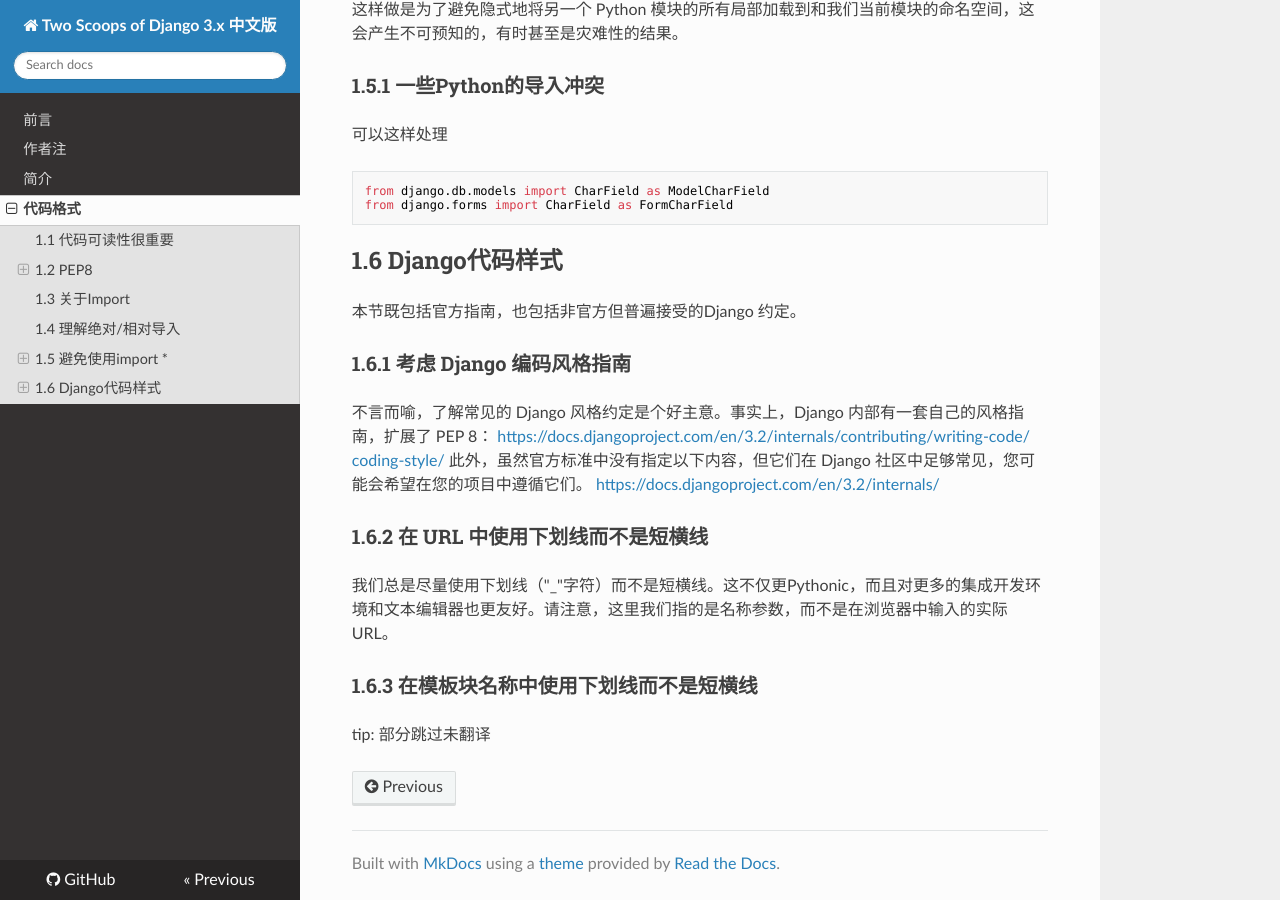
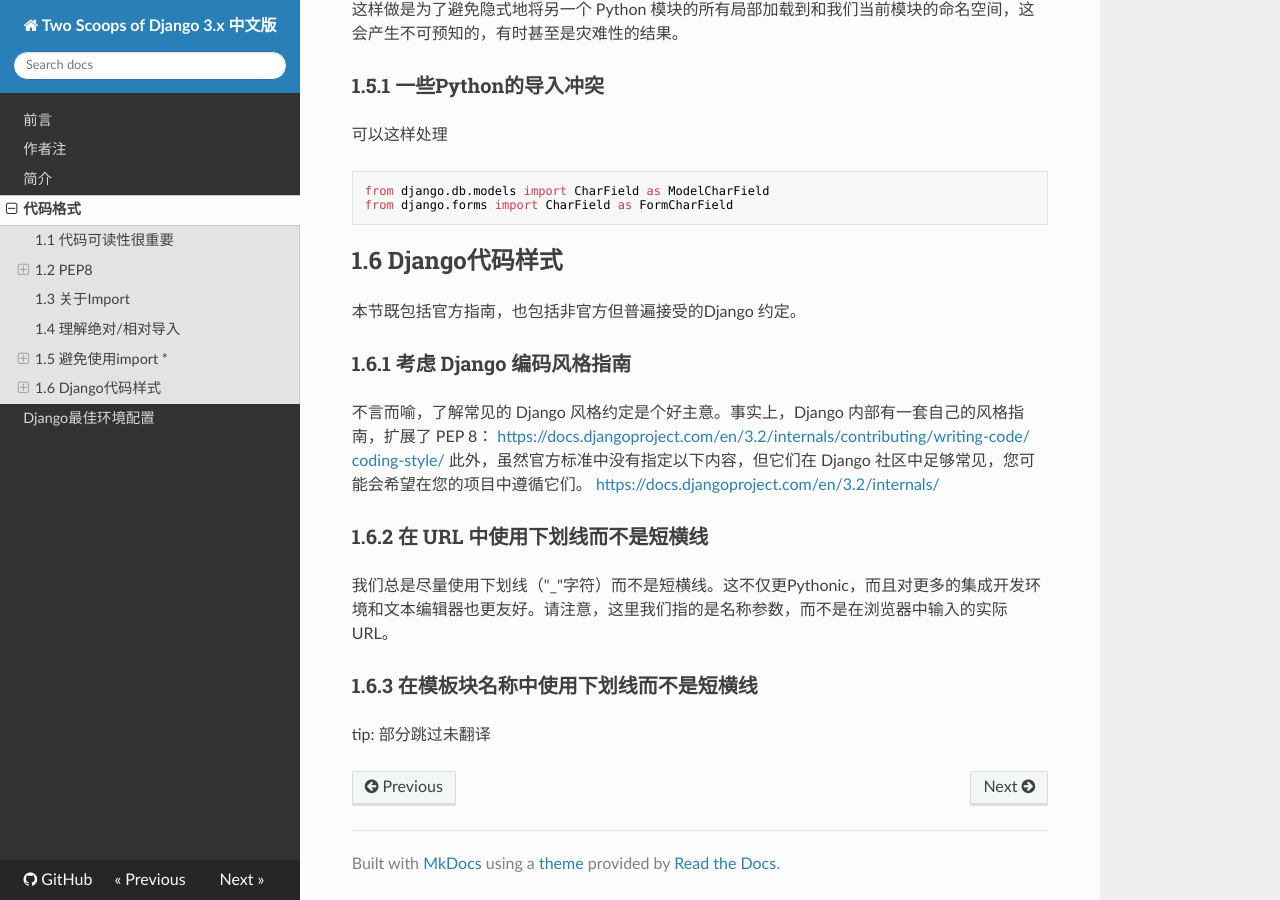
Before and after one commit to caoqianming/django3x-best-practice, an MkDocs documentation site: the page built from docs/coding_style.md, in a window 1280 px wide and 900 px high, scrolled down 2745 px. Built offline with MkDocs 1.6.1, drawn with Linux system fonts in a browser that asks for light colours; nearby versions of some CDN libraries; part of the change alters nothing that is shown.

Commit message:
feat: 增加目录

```diff
--- a/mkdocs.yml
+++ b/mkdocs.yml
@@ -11,3 +11,4 @@ nav:
   - 作者注: 'authors_notes.md'
   - 简介: 'information.md'
   - 代码格式: 'coding_style.md'
+  - Django最佳环境配置: 'optimal_env.md'
```
Also changed, not shown: docs/optimal_env.md (added).
